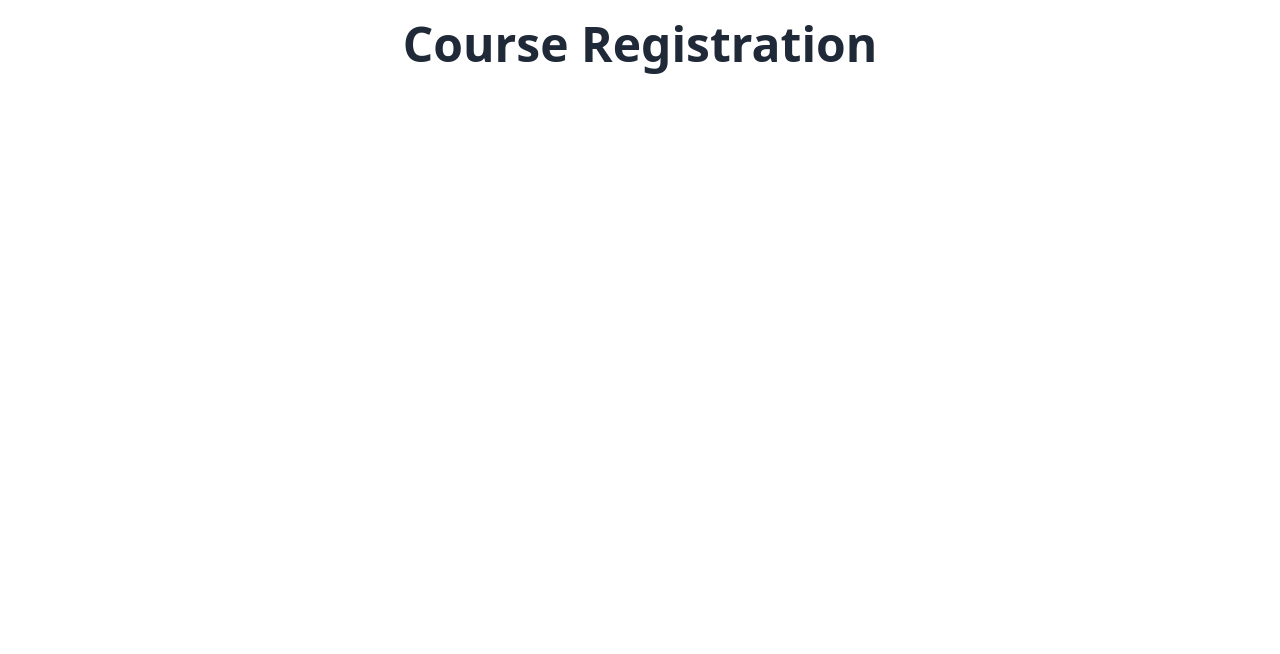
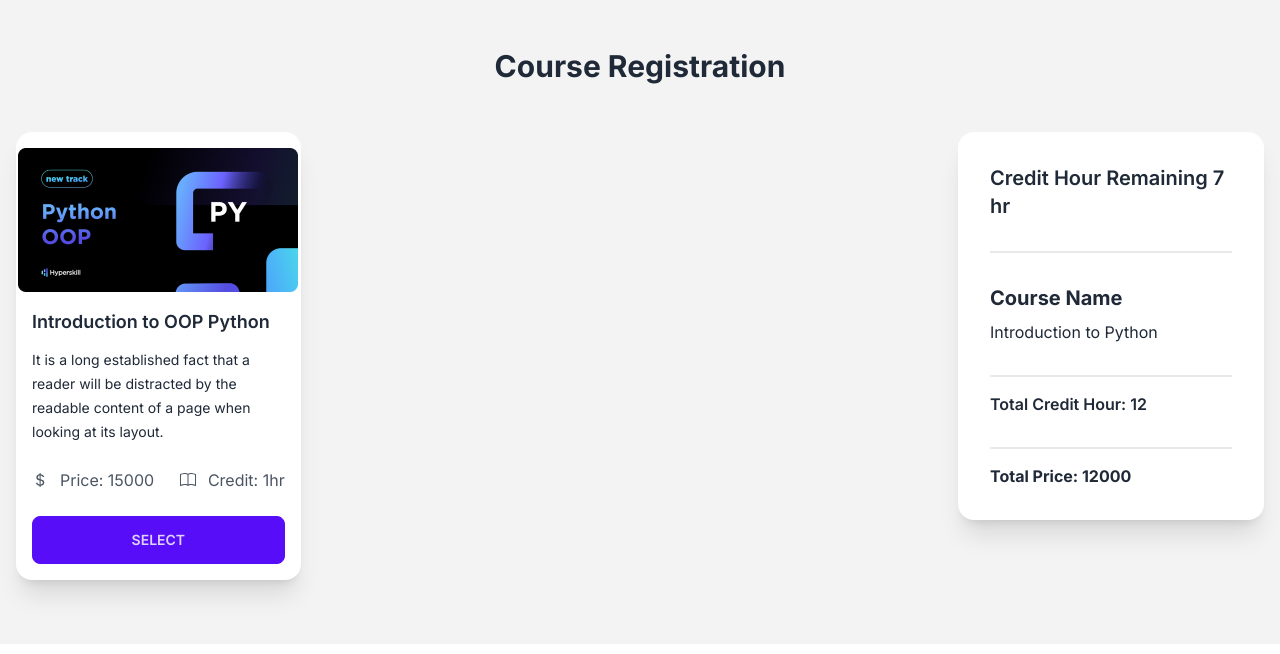
Before and after one commit to A4alif/course-roaster-react-app, a React (Vite) app: page / in a window 1280 px wide. Shown: the top 654 px of the page. Built offline with nearby package versions, Linux system fonts and the light colour scheme.

Commit message:
ui design complete

```diff
--- a/index.html
+++ b/index.html
@@ -4,7 +4,7 @@
     <meta charset="UTF-8" />
     <link rel="icon" type="image/svg+xml" href="/vite.svg" />
     <meta name="viewport" content="width=device-width, initial-scale=1.0" />
-    <title>Vite + React</title>
+    <title>Course Registration</title>
   </head>
   <body>
     <div id="root"></div>
--- a/package.json
+++ b/package.json
@@ -11,7 +11,8 @@
   },
   "dependencies": {
     "react": "^18.2.0",
-    "react-dom": "^18.2.0"
+    "react-dom": "^18.2.0",
+    "react-icons": "^4.11.0"
   },
   "devDependencies": {
     "@types/react": "^18.2.15",
--- a/src/App.jsx
+++ b/src/App.jsx
@@ -1,8 +1,11 @@
+import Courses from "./components/Courses/Courses";
+import Header from "./components/Header/Header";
+
 function App() {
   return (
     <>
-      <h1 className="text-5xl font-bold text-center py-5">Course Registration</h1>
-
+      <Header />
+      <Courses />
     </>
   );
 }
--- /dev/null
+++ b/src/components/Cart/Cart.jsx
@@ -0,0 +1,24 @@
+const Cart = () => {
+  return (
+    <>
+      <div>
+        <div className="card  bg-base-100 shadow-xl">
+          <div className="card-body">
+            <h2 className="card-title">Credit Hour Remaining 7 hr</h2>
+            <div className="divider"></div>
+            <h3 className="font-bold text-xl">Course Name</h3>
+            <ol>
+                <li>Introduction to Python</li>
+            </ol>
+            <div className="divider mt=0 mb-0"></div>
+           <h3 className="text-base font-semibold">Total Credit Hour: 12</h3>
+           <div className="divider mt=0 mb-0"></div>
+           <h3 className="text-base font-bold">Total Price: 12000</h3>
+          </div>
+        </div>
+      </div>
+    </>
+  );
+};
+
+export default Cart;
--- /dev/null
+++ b/src/components/Courses/Courses.jsx
@@ -0,0 +1,59 @@
+import python from "../../assets/python.png";
+import { BsCurrencyDollar, BsBook } from "react-icons/bs";
+import Cart from "../Cart/Cart";
+
+const Courses = () => {
+  return (
+    <>
+      <main>
+        <div className="container mx-auto px-4 pb-16">
+          {/* flex */}
+          <div className="flex flex-col  md:flex-row md:space-x-6 space-y-6 md:space-y-0">
+            {/* left side */}
+            <div className=" w-full md:w-3/4">
+              {/* grid container */}
+              <div className="grid grid-cols-1 md:grid-cols-2 lg:grid-cols-3 gap-8">
+                {/* single card */}
+                <div className="card card-compact  bg-base-100 shadow-xl">
+                  <figure className="pt-4">
+                    <img src={python} alt="Shoes" />
+                  </figure>
+                  <div className="card-body">
+                    <h2 className="card-title text-lg font-semibold">
+                      Introduction to OOP Python
+                    </h2>
+                    <p className="text-sm font-normal leading-6">
+                      It is a long established fact that a reader will be
+                      distracted by the readable content of a page when looking
+                      at its layout.
+                    </p>
+                    <div className="flex justify-between text-base text-gray-600 py-4">
+                      <div className="flex items-center space-x-3">
+                        <BsCurrencyDollar />
+                        <span>Price: 15000</span>
+                      </div>
+                      <div className="flex items-center space-x-3">
+                        <BsBook />
+                        <p>Credit: 1hr</p>
+                      </div>
+                    </div>
+                    <div className="card-actions  ">
+                      <button className="btn btn-primary w-full">Select</button>
+                    </div>
+                  </div>
+                </div>
+
+              </div>
+            </div>
+            {/* right side */}
+            <div className="w-full md:w-1/4">
+              <Cart />
+            </div>
+          </div>
+        </div>
+      </main>
+    </>
+  );
+};
+
+export default Courses;
--- /dev/null
+++ b/src/components/Header/Header.jsx
@@ -0,0 +1,15 @@
+import React from 'react'
+
+const Header = () => {
+  return (
+    <>
+        <header>
+            <div className='container mx-auto py-12'>
+            <h2 className='text-3xl text-center font-bold'>Course Registration</h2>
+            </div>
+        </header>
+    </>
+  )
+}
+
+export default Header
--- a/src/index.css
+++ b/src/index.css
@@ -1,3 +1,9 @@
+@import url("https://fonts.googleapis.com/css2?family=Inter:wght@200;400;600;700&display=swap");
 @tailwind base;
 @tailwind components;
 @tailwind utilities;
+
+body {
+  font-family: "Inter", sans-serif;
+  background-color: #f3f3f3;
+}
```
Also changed, not shown: public/data.json (added, +74 -0 lines), src/assets/python.png (added), 1 other file (tests, documents, lock files or other folders).
